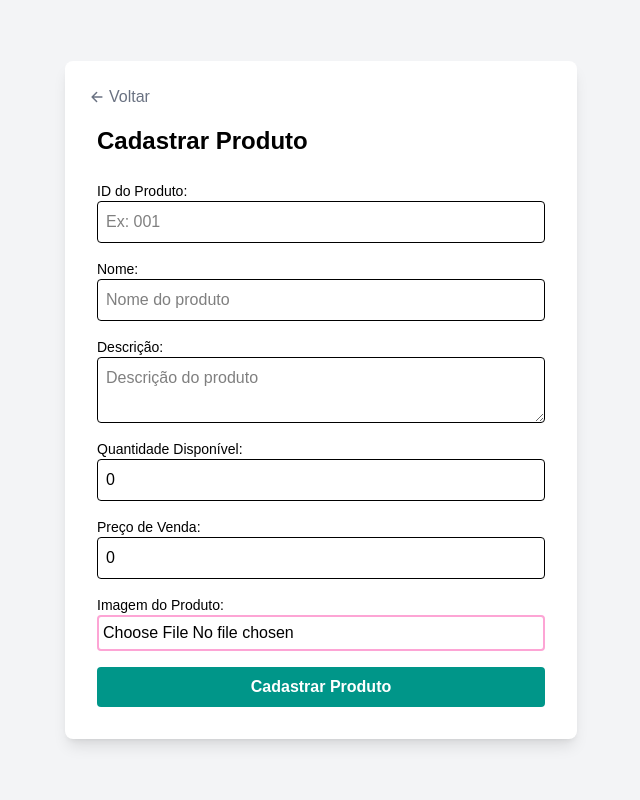
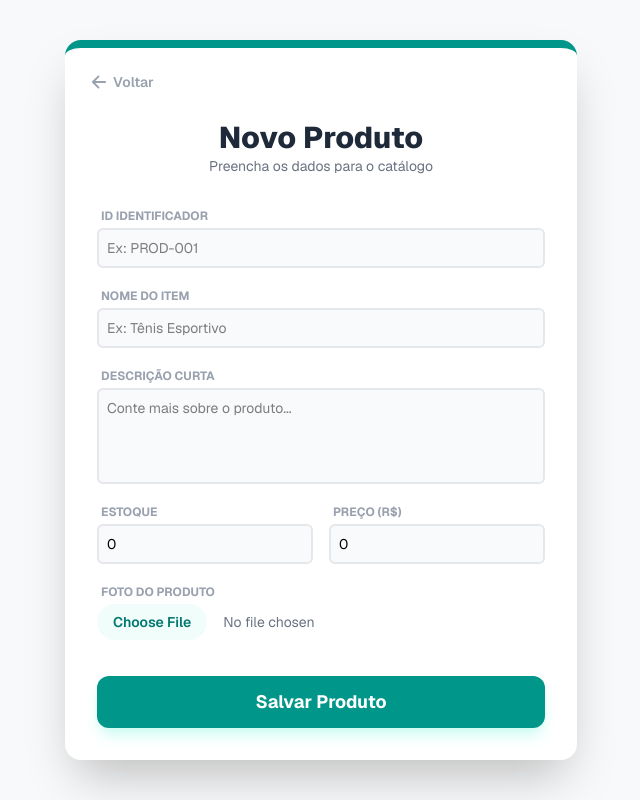
Before and after one commit to GabriellaAlmeida07/Web-Project, a Next.js app: page /CadastroProduto in a window 1280 px wide. Shown: the whole page, without its empty margins (319-959 px from the left). Built offline with nearby package versions, Linux system fonts and the light colour scheme.

Commit message:
Modificações na edição e cadastro de produtos

```diff
--- a/src/app/(pages)/CadastroProduto/page.tsx
+++ b/src/app/(pages)/CadastroProduto/page.tsx
@@ -7,8 +7,6 @@ import Link from "next/link";
 import { IoArrowBackOutline } from "react-icons/io5";
 
 export default function CadastroProduto() {
-    // Produto que será "preenchido" no cadastro
-    // como se fosse uma struct
     const [produto, setProduto] = useState<ProdutoProps>({
         id: "",
         nome: "",
@@ -18,155 +16,87 @@ export default function CadastroProduto() {
         preco_venda: 0,
     });
 
-    const handleChange = (
-        e: React.ChangeEvent<HTMLInputElement | HTMLTextAreaElement>
-    ) => {
-        const name = e.target.name;
-        let value: any = e.target.value;
-
-        if (name === "qtd_disp" || name === "preco_venda") {
-            value = Number(value);
-        }
-
+    const handleChange = (e: React.ChangeEvent<HTMLInputElement | HTMLTextAreaElement>) => {
+        const { name, value } = e.target;
         setProduto({
             ...produto,
-            [name]: value,
+            [name]: name === "qtd_disp" || name === "preco_venda" ? Number(value) : value,
         });
     };
 
     const handleFileChange = (e: React.ChangeEvent<HTMLInputElement>) => {
-        if (!e.target.files) return;
-
-        const file = e.target.files[0];
-        if (!file) return;
-
+        const file = e.target.files?.[0];
+        if (file) {
             setProduto({
                 ...produto,
                 img: URL.createObjectURL(file) as unknown as StaticImageData,
             });
+        }
     };
 
-    // Envia o forms
     const handleSubmit = (e: React.FormEvent) => {
         e.preventDefault();
-        console.log("Produto cadastrado:", produto);
-        alert("Produto cadastrado! Veja no console.");
-
-        // Reset
-        setProduto({
-            id: "",
-            nome: "",
-            img: undefined,
-            desc: "",
-            qtd_disp: 0,
-            preco_venda: 0,
-        });
+        // Aqui simulamos o "Create" do CRUD
+        alert(`Sucesso! O produto "${produto.nome}" foi salvo no console.`);
+        console.log("Novo Produto:", produto);
     };
 
+    const inputStyle = "border-2 border-gray-200 p-2 rounded-md outline-none focus:border-teal-500 transition-all bg-gray-50";
+
     return (
-        <main className="min-h-screen bg-gray-100 text-black flex items-center justify-center p-5">
-            <div className="bg-white shadow-lg rounded-lg p-8 w-full max-w-lg relative">
+        <main className="min-h-screen bg-[#F8F9FA] text-black flex items-center justify-center p-5 font-sans text-sm">
+            <div className="bg-white shadow-2xl rounded-2xl p-8 w-full max-w-lg relative border-t-8 border-teal-600">
 
-                <Link href="/ProdutosAdmin" className="absolute top-6 left-6 text-gray-500 hover:text-teal-600 flex items-center gap-1 font-medium">
-                    <IoArrowBackOutline /> Voltar
+                <Link href="/ProdutosAdmin" className="absolute top-6 left-6 text-gray-400 hover:text-teal-600 flex items-center gap-1 font-semibold transition-colors">
+                    <IoArrowBackOutline size={20} /> Voltar
                 </Link>
 
-                <h1 className="text-2xl font-bold mb-6 mt-8">Cadastrar Produto</h1>
-                <form onSubmit={handleSubmit} className="space-y-4">
-                    <div className="flex flex-col">
-                        <label className="text-sm font-medium">
-                            ID do Produto:
-                        </label>
-                        <input
-                            type="text"
-                            name="id"
-                            value={produto.id}
-                            onChange={handleChange}
-                            className="border p-2 rounded"
-                            placeholder="Ex: 001"
-                        />
+                <div className="text-center mb-8 mt-10">
+                    <h1 className="text-3xl font-extrabold text-gray-800">Novo Produto</h1>
+                    <p className="text-gray-500">Preencha os dados para o catálogo</p>
                 </div>
 
-                    <div className="flex flex-col">
-                        <label className="text-sm font-medium">Nome:</label>
-                        <input
-                            type="text"
-                            name="nome"
-                            value={produto.nome}
-                            onChange={handleChange}
-                            className="border p-2 rounded"
-                            placeholder="Nome do produto"
-                        />
+                <form onSubmit={handleSubmit} className="space-y-5">
+                    <div className="flex flex-col gap-1">
+                        <label className="text-xs font-bold uppercase text-gray-400 ml-1">ID Identificador</label>
+                        <input required type="text" name="id" value={produto.id} onChange={handleChange} className={inputStyle} placeholder="Ex: PROD-001" />
                     </div>
 
-                    <div className="flex flex-col">
-                        <label className="text-sm font-medium">
-                            Descrição:
-                        </label>
-                        <textarea
-                            name="desc"
-                            value={produto.desc}
-                            onChange={handleChange}
-                            className="border p-2 rounded"
-                            placeholder="Descrição do produto"
-                        />
+                    <div className="flex flex-col gap-1">
+                        <label className="text-xs font-bold uppercase text-gray-400 ml-1">Nome do Item</label>
+                        <input required type="text" name="nome" value={produto.nome} onChange={handleChange} className={inputStyle} placeholder="Ex: Tênis Esportivo" />
                     </div>
 
-                    <div className="flex flex-col">
-                        <label className="text-sm font-medium">
-                            Quantidade Disponível:
-                        </label>
-                        <input
-                            type="number"
-                            name="qtd_disp"
-                            value={produto.qtd_disp}
-                            onChange={handleChange}
-                            className="border p-2 rounded"
-                            min={0}
-                        />
+                    <div className="flex flex-col gap-1">
+                        <label className="text-xs font-bold uppercase text-gray-400 ml-1">Descrição Curta</label>
+                        <textarea required name="desc" value={produto.desc} onChange={handleChange} className={`${inputStyle} h-24 resize-none`} placeholder="Conte mais sobre o produto..." />
                     </div>
 
-                    <div className="flex flex-col">
-                        <label className="text-sm font-medium">
-                            Preço de Venda:
-                        </label>
-                        <input
-                            type="number"
-                            name="preco_venda"
-                            value={produto.preco_venda}
-                            onChange={handleChange}
-                            className="border p-2 rounded"
-                            min={0}
-                            step={0.01}
-                        />
+                    <div className="grid grid-cols-2 gap-4">
+                        <div className="flex flex-col gap-1">
+                            <label className="text-xs font-bold uppercase text-gray-400 ml-1">Estoque</label>
+                            <input required min={0} type="number" name="qtd_disp" value={produto.qtd_disp} onChange={handleChange} className={inputStyle} />
+                        </div>
+                        <div className="flex flex-col gap-1">
+                            <label className="text-xs font-bold uppercase text-gray-400 ml-1">Preço (R$)</label>
+                            <input required min={0} step="0.01" type="number" name="preco_venda" value={produto.preco_venda} onChange={handleChange} className={inputStyle} />
+                        </div>
                     </div>
 
-                    <div className="flex flex-col">
-                        <label className="text-sm font-medium">
-                            Imagem do Produto:
-                        </label>
-                        <input
-                            type="file"
-                            accept="image/*"
-                            className="border-2 border-pink-300 p-1 rounded"
-                            onChange={handleFileChange}
-                        />
+                    <div className="flex flex-col gap-1">
+                        <label className="text-xs font-bold uppercase text-gray-400 ml-1">Foto do Produto</label>
+                        <div className="flex items-center gap-4">
+                            <input type="file" accept="image/*" onChange={handleFileChange} className="text-sm text-gray-500 file:mr-4 file:py-2 file:px-4 file:rounded-full file:border-0 file:text-sm file:font-semibold file:bg-teal-50 file:text-teal-700 hover:file:bg-teal-100 cursor-pointer" />
                             {produto.img && (
-                            <Image
-                                src={produto.img}
-                                alt="Preview"
-                                width={128}
-                                height={128}
-                                className="mt-2 w-32 h-32 object-cover rounded border"
-                            />
+                                <div className="relative w-16 h-16 rounded-lg overflow-hidden border-2 border-teal-200">
+                                    <Image src={produto.img} alt="Preview" fill className="object-cover" />
+                                </div>
                             )}
                         </div>
+                    </div>
 
-                    <button
-                        type="submit"
-                        className="w-full bg-teal-600 text-white py-2 rounded font-bold hover:bg-teal-700 transition"
-                    >
-                        Cadastrar Produto
+                    <button type="submit" className="w-full bg-teal-600 text-white py-3 rounded-xl font-bold text-lg hover:bg-teal-700 shadow-lg shadow-teal-100 transition-all active:scale-95 mt-4">
+                        Salvar Produto
                     </button>
                 </form>
             </div>
--- a/src/app/(pages)/EdicaoProduto/page.tsx
+++ b/src/app/(pages)/EdicaoProduto/page.tsx
@@ -4,7 +4,7 @@ import { useState, useEffect } from "react";
 import Image, { StaticImageData } from "next/image";
 import { ProdutoProps, prods_fake } from "@/entities/entities";
 import Link from "next/link";
-import { IoArrowBackOutline } from "react-icons/io5";
+import { IoArrowBackOutline, IoTrashOutline } from "react-icons/io5";
 import { useSearchParams } from "next/navigation";
 
 export default function EdicaoProduto() {
@@ -32,148 +32,104 @@ export default function EdicaoProduto() {
         }
     }, [idProduto]);
 
-    const handleChange = (
-        e: React.ChangeEvent<HTMLInputElement | HTMLTextAreaElement>
-    ) => {
-        const name = e.target.name;
-        let value: any = e.target.value;
-
-        if (name === "qtd_disp" || name === "preco_venda") {
-            value = Number(value);
-        }
-
+    const handleChange = (e: React.ChangeEvent<HTMLInputElement | HTMLTextAreaElement>) => {
+        const { name, value } = e.target;
         setProduto({
             ...produto,
-            [name]: value,
+            [name]: name === "qtd_disp" || name === "preco_venda" ? Number(value) : value,
         });
     };
 
     const handleFileChange = (e: React.ChangeEvent<HTMLInputElement>) => {
-        if (!e.target.files) return;
-
-        const file = e.target.files[0];
-        if (!file) return;
-
-        setProduto({
-            ...produto,
-            img: URL.createObjectURL(file) as unknown as StaticImageData,
-        });
+        const file = e.target.files?.[0];
+        if (file) {
+            setProduto({
+                ...produto,
+                img: URL.createObjectURL(file) as unknown as StaticImageData,
+            });
+        }
     };
 
     const handleAtualizar = (e: React.FormEvent) => {
         e.preventDefault();
+        alert("Alterações salvas com sucesso! Verifique o console.");
         console.log("Produto atualizado:", produto);
-        alert("Alterações salvas! Veja no console.");
     };
 
     const handleExcluir = () => {
-        const confirmacao = window.confirm("ATENÇÃO: Deseja realmente excluir este produto?");
-        if (confirmacao) {
+        // Confirmação de segurança para o Delete
+        if (window.confirm("ATENÇÃO: Deseja realmente excluir este produto?")) {
+            alert("Produto excluído com sucesso!");
             console.log("Excluindo produto ID:", produto.id);
-            alert("Produto excluído com sucesso!");
         }
     };
 
+    const inputStyle = "border-2 border-gray-200 p-2 rounded-md outline-none focus:border-teal-500 transition-all bg-gray-50";
+
     return (
-        <main className="min-h-screen bg-gray-100 text-black flex items-center justify-center p-5">
-            <div className="bg-white shadow-lg rounded-lg p-8 w-full max-w-lg relative">
+        <main className="min-h-screen bg-[#F8F9FA] text-black flex items-center justify-center p-5 font-sans">
+            <div className="bg-white shadow-2xl rounded-2xl p-8 w-full max-w-lg relative border-t-8 border-teal-600">
 
-                <Link href="/ProdutosAdmin" className="absolute top-6 left-6 text-gray-500 hover:text-teal-600 flex items-center gap-1 font-medium">
-                    <IoArrowBackOutline /> Voltar
+                {/* Navegação simples via Link */}
+                <Link href="/ProdutosAdmin" className="absolute top-6 left-6 text-gray-400 hover:text-teal-600 flex items-center gap-1 font-semibold transition-colors">
+                    <IoArrowBackOutline size={20} /> Voltar
                 </Link>
 
-                <h1 className="text-2xl font-bold mb-6 mt-8">Editar Produto</h1>
+                <div className="text-center mb-8 mt-10">
+                    <h1 className="text-3xl font-extrabold text-gray-800">Editar Produto</h1>
+                    <p className="text-gray-500 text-sm">Modifique as informações do item selecionado</p>
+                </div>
 
-                <form onSubmit={handleAtualizar} className="space-y-4">
-                    <div className="flex flex-col">
-                        <label className="text-sm font-medium">ID do Produto (Não editável):</label>
-                        <input
-                            type="text"
-                            name="id"
-                            value={produto.id}
-                            disabled
-                            className="border p-2 rounded bg-gray-100 text-gray-500 cursor-not-allowed"
-                        />
+                <form onSubmit={handleAtualizar} className="space-y-5">
+                    <div className="flex flex-col gap-1">
+                        <label className="text-xs font-bold uppercase text-gray-400 ml-1">ID (Não editável)</label>
+                        <input type="text" name="id" value={produto.id} disabled className={`${inputStyle} opacity-60 cursor-not-allowed`} />
                     </div>
 
-                    <div className="flex flex-col">
-                        <label className="text-sm font-medium">Nome:</label>
-                        <input
-                            type="text"
-                            name="nome"
-                            value={produto.nome}
-                            onChange={handleChange}
-                            className="border p-2 rounded"
-                        />
+                    <div className="flex flex-col gap-1">
+                        <label className="text-xs font-bold uppercase text-gray-400 ml-1">Nome do Item</label>
+                        <input required type="text" name="nome" value={produto.nome} onChange={handleChange} className={inputStyle} />
                     </div>
 
-                    <div className="flex flex-col">
-                        <label className="text-sm font-medium">Descrição:</label>
-                        <textarea
-                            name="desc"
-                            value={produto.desc}
-                            onChange={handleChange}
-                            className="border p-2 rounded"
-                        />
+                    <div className="flex flex-col gap-1">
+                        <label className="text-xs font-bold uppercase text-gray-400 ml-1">Descrição</label>
+                        <textarea required name="desc" value={produto.desc} onChange={handleChange} className={`${inputStyle} h-24 resize-none`} />
                     </div>
 
                     <div className="grid grid-cols-2 gap-4">
-                        <div className="flex flex-col">
-                            <label className="text-sm font-medium">Estoque:</label>
-                            <input
-                                type="number"
-                                name="qtd_disp"
-                                value={produto.qtd_disp}
-                                onChange={handleChange}
-                                className="border p-2 rounded"
-                                min={0}
-                            />
+                        <div className="flex flex-col gap-1">
+                            <label className="text-xs font-bold uppercase text-gray-400 ml-1">Estoque</label>
+                            <input required min={0} type="number" name="qtd_disp" value={produto.qtd_disp} onChange={handleChange} className={inputStyle} />
                         </div>
-
-                        <div className="flex flex-col">
-                            <label className="text-sm font-medium">Preço (R$):</label>
-                            <input
-                                type="number"
-                                name="preco_venda"
-                                value={produto.preco_venda}
-                                onChange={handleChange}
-                                className="border p-2 rounded"
-                                min={0}
-                                step={0.01}
-                            />
+                        <div className="flex flex-col gap-1">
+                            <label className="text-xs font-bold uppercase text-gray-400 ml-1">Preço (R$)</label>
+                            <input required min={0} step="0.01" type="number" name="preco_venda" value={produto.preco_venda} onChange={handleChange} className={inputStyle} />
                         </div>
                     </div>
 
-                    <div className="flex flex-col">
-                        <label className="text-sm font-medium">Imagem do Produto:</label>
-                        <input
-                            type="file"
-                            accept="image/*"
-                            className="border-2 border-pink-300 p-1 rounded"
-                            onChange={handleFileChange}
-                        />
-                        {produto.img && (
-                            <Image
-                                src={produto.img}
-                                alt="Preview"
-                                width={128}
-                                height={128}
-                                className="mt-2 w-32 h-32 object-cover rounded border"
-                            />
-                        )}
+                    <div className="flex flex-col gap-1">
+                        <label className="text-xs font-bold uppercase text-gray-400 ml-1">Imagem do Produto</label>
+                        <div className="flex items-center gap-4">
+                            <input type="file" accept="image/*" onChange={handleFileChange} className="text-sm text-gray-500 file:mr-4 file:py-2 file:px-4 file:rounded-full file:border-0 file:text-sm file:font-semibold file:bg-teal-50 file:text-teal-700 hover:file:bg-teal-100 cursor-pointer" />
+                            {produto.img && (
+                                <div className="relative w-16 h-16 rounded-lg overflow-hidden border-2 border-teal-200">
+                                    <Image src={produto.img} alt="Preview" fill className="object-cover" />
+                                </div>
+                            )}
+                        </div>
                     </div>
 
-                    <div className="flex gap-3 pt-4 border-t mt-4">
+                    <div className="flex gap-3 pt-6 border-t border-gray-100">
                         <button
                             type="button"
                             onClick={handleExcluir}
-                            className="w-1/3 bg-red-500 text-white py-2 rounded font-bold hover:bg-red-600 transition"
+                            className="w-1/3 bg-white text-red-500 border-2 border-red-500 py-3 rounded-xl font-bold hover:bg-red-50 transition-all flex items-center justify-center gap-2"
                         >
-                            Excluir
+                            <IoTrashOutline size={20} /> Excluir
                         </button>
                         <button
                             type="submit"
-                            className="w-2/3 bg-teal-600 text-white py-2 rounded font-bold hover:bg-teal-700 transition"
+                            className="w-2/3 bg-teal-600 text-white py-3 rounded-xl font-bold text-lg hover:bg-teal-700 shadow-lg shadow-teal-100 transition-all active:scale-95"
                         >
                             Salvar Alterações
                         </button>
```
Also changed, not shown: 1 other file (tests, documents, lock files or other folders). Lines whose indentation alone changed are shown as unchanged.
